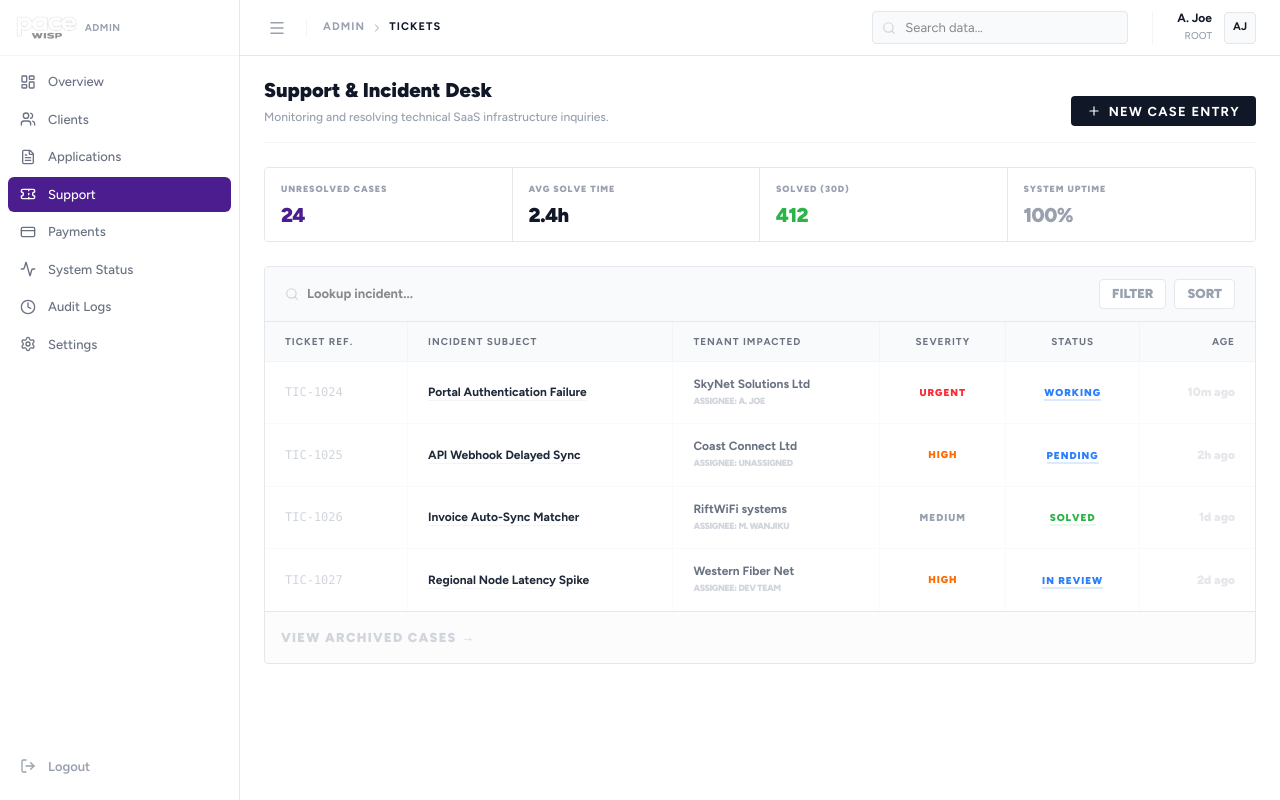
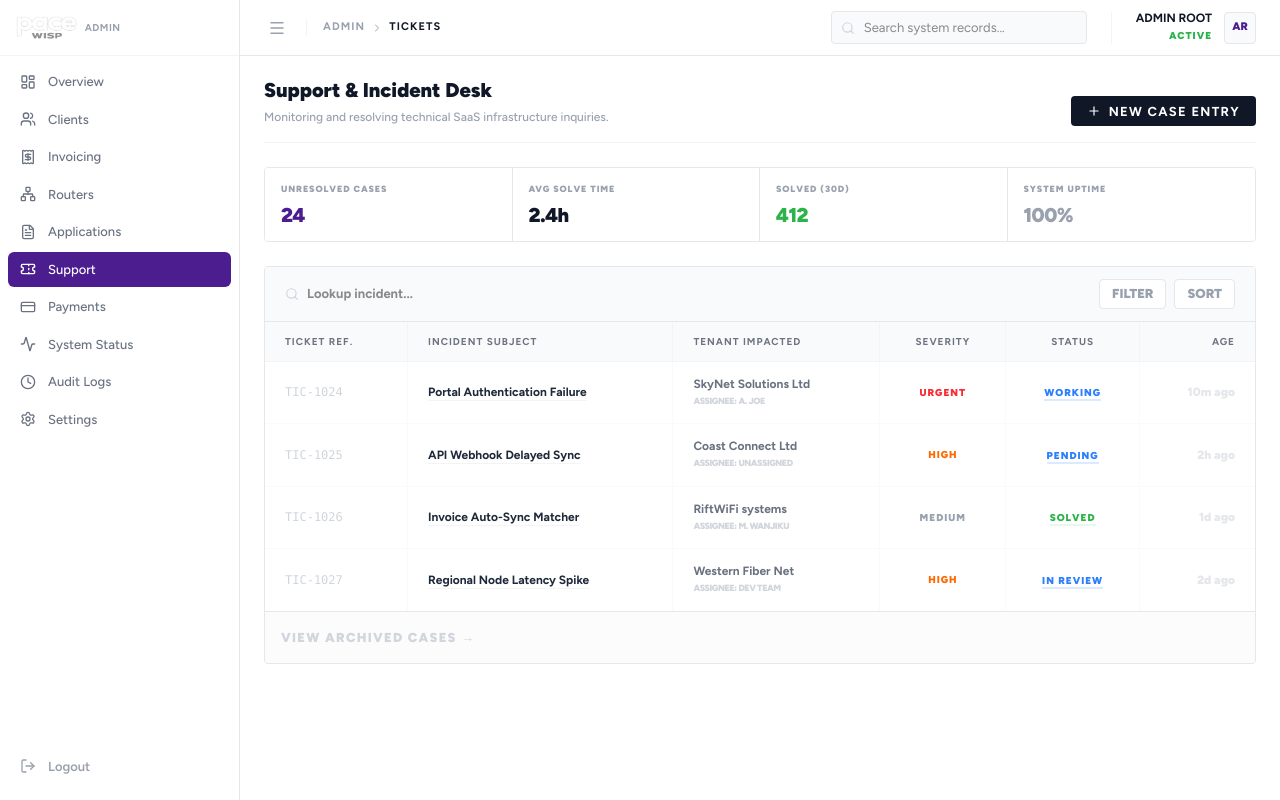
Before and after one commit to dennismutuku2005/pacewebsite, a Next.js app in the folder paceadmin/: page /dashboard/tickets in a window 1280 px wide. Built offline with nearby package versions, Linux system fonts and the light colour scheme.

Commit message:
Auto-update: layout.js

```diff
--- a/paceadmin/src/app/dashboard/layout.js
+++ b/paceadmin/src/app/dashboard/layout.js
@@ -4,12 +4,11 @@ import React, { useState, useEffect } from 'react'
 import Link from 'next/link'
 import Image from 'next/image'
 import { usePathname } from 'next/navigation'
-import { motion, AnimatePresence } from 'framer-motion'
 import {
-    Home, Users, CreditCard, Ticket, Settings,
-    Activity, FileText, Bell, Search, Menu,
-    X, LogOut, ChevronRight, Clock,
-    LayoutDashboard
+    Users, CreditCard, Ticket, Settings,
+    Activity, FileText, Search, Menu,
+    LogOut, ChevronRight, Clock,
+    LayoutDashboard, Network, Receipt
 } from 'lucide-react'
 import { cn } from '@/lib/utils'
 
@@ -20,6 +19,8 @@ export default function DashboardLayout({ children }) {
     const navigation = [
         { name: 'Overview', href: '/dashboard', icon: LayoutDashboard },
         { name: 'Clients', href: '/dashboard/customers', icon: Users },
+        { name: 'Invoicing', href: '/dashboard/invoices', icon: Receipt },
+        { name: 'Routers', href: '/dashboard/routers', icon: Network },
         { name: 'Applications', href: '/dashboard/applications', icon: FileText },
         { name: 'Support', href: '/dashboard/tickets', icon: Ticket },
         { name: 'Payments', href: '/dashboard/payments', icon: CreditCard },
@@ -32,7 +33,7 @@ export default function DashboardLayout({ children }) {
         <div className="min-h-screen bg-white flex font-figtree text-[13px]">
             {/* Sidebar - Flat 2D */}
             <aside className={cn(
-                "fixed inset-y-0 left-0 z-50 bg-white border-r border-gray-200 transition-all duration-200",
+                "fixed inset-y-0 left-0 z-50 bg-white border-r border-gray-200 transition-all duration-200 shadow-none",
                 isSidebarOpen ? "w-60" : "w-16"
             )}>
                 {/* Logo Section */}
@@ -54,7 +55,7 @@ export default function DashboardLayout({ children }) {
                                 className={cn(
                                     "flex items-center gap-3 px-3 py-2 rounded-md transition-colors",
                                     isActive
-                                        ? "bg-pace-purple text-white shadow-none"
+                                        ? "bg-pace-purple text-white"
                                         : "text-gray-500 hover:bg-gray-50"
                                 )}
                             >
@@ -87,7 +88,7 @@ export default function DashboardLayout({ children }) {
                         <div className="flex items-center gap-1.5 text-[11px] font-bold text-gray-400 uppercase tracking-widest border-l border-gray-100 pl-4">
                             <span>Admin</span>
                             <ChevronRight size={12} />
-                            <span className="text-gray-900">{pathname.split('/').pop() || 'Overview'}</span>
+                            <span className="text-gray-900">{pathname.split('/').pop()?.replace(/-/g, ' ') || 'Overview'}</span>
                         </div>
                     </div>
 
@@ -96,16 +97,16 @@ export default function DashboardLayout({ children }) {
                             <Search className="absolute left-2.5 top-1/2 -translate-y-1/2 text-gray-300" size={14} />
                             <input
                                 type="text"
-                                placeholder="Search data..."
-                                className="pl-8 pr-3 py-1.5 w-64 bg-gray-50 border border-gray-200 rounded text-[12px] focus:bg-white focus:ring-1 focus:ring-pace-purple outline-none"
+                                placeholder="Search system records..."
+                                className="pl-8 pr-3 py-1.5 w-64 bg-gray-50 border border-gray-200 rounded text-[12px] focus:bg-white focus:ring-1 focus:ring-pace-purple outline-none transition-all"
                             />
                         </div>
                         <div className="flex items-center gap-3 border-l border-gray-100 pl-6 h-8">
                             <div className="text-right">
-                                <p className="text-[12px] font-bold text-gray-900 leading-none">A. Joe</p>
-                                <p className="text-[10px] text-gray-400 font-medium mt-1 uppercase">Root</p>
+                                <p className="text-[12px] font-bold text-gray-900 leading-none uppercase">Admin Root</p>
+                                <p className="text-[10px] text-pace-green font-black mt-1 uppercase tracking-widest">Active</p>
                             </div>
-                            <div className="w-8 h-8 rounded border border-gray-200 bg-gray-50 flex items-center justify-center text-[11px] font-bold">AJ</div>
+                            <div className="w-8 h-8 rounded border border-gray-200 bg-gray-50 flex items-center justify-center text-[11px] font-black text-pace-purple">AR</div>
                         </div>
                     </div>
                 </header>
```
